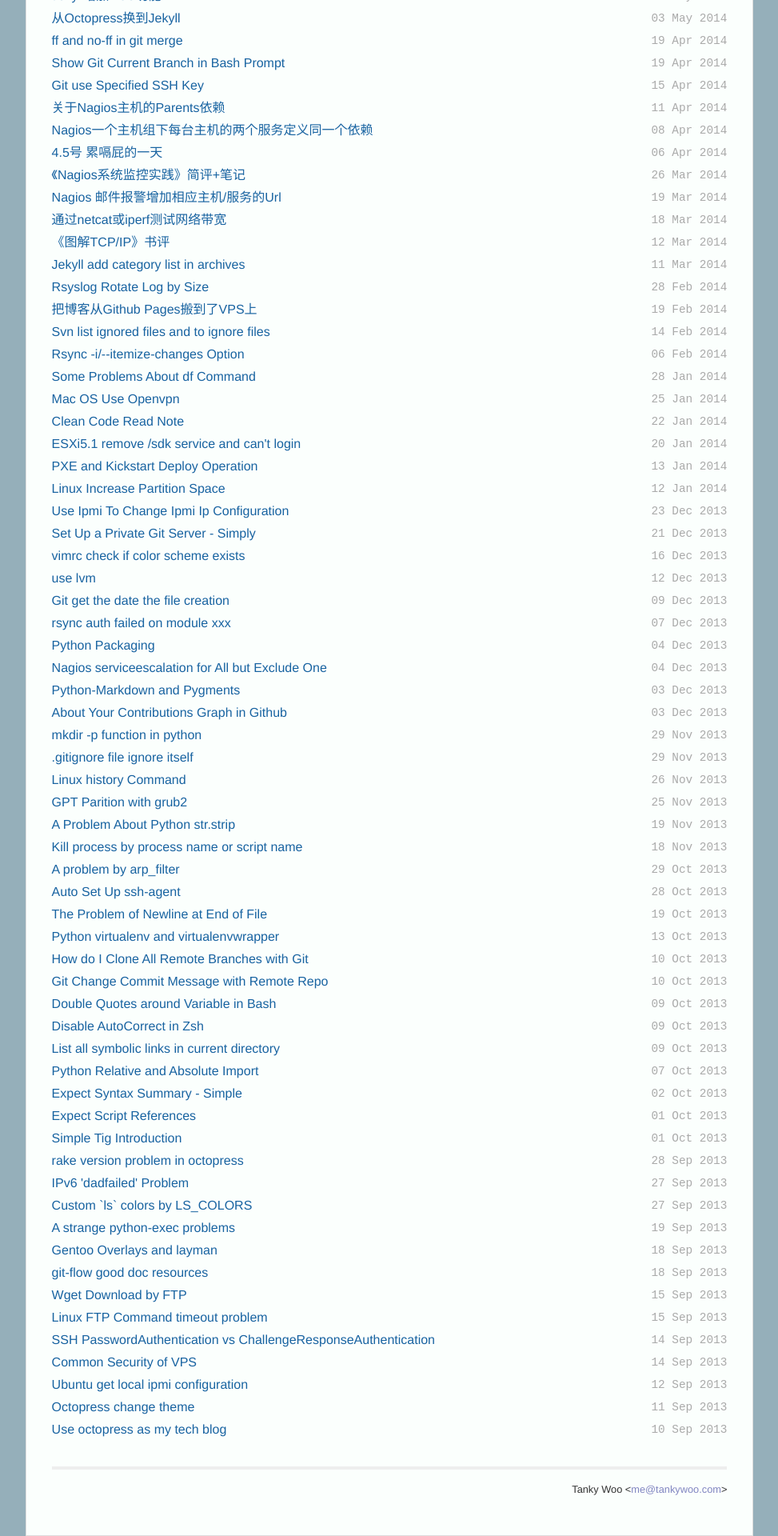
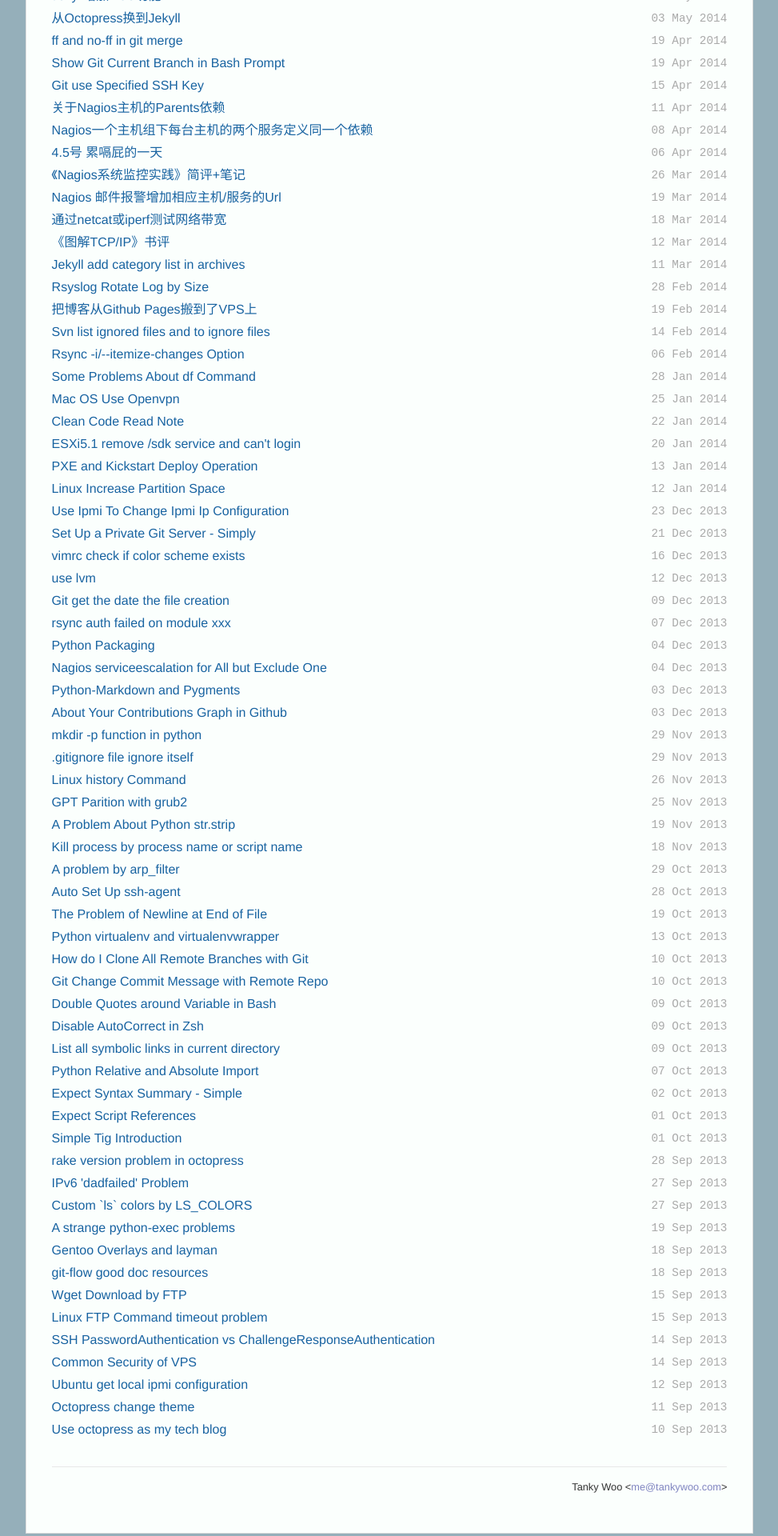
Before and after one commit to Harteyang/harte.top, a Jekyll site: the page built from index.html, in a window 1280 px wide. Shown: the part 1553-3473 px from the top of the page at 80% size, without its empty margins (153-1126 px from the left). Built offline with Jekyll 4.4.1, drawn with Linux system fonts in a browser that asks for light colours; Markdown is read by kramdown in place of the engine named in the settings; comment, search, counter and statistics services are not loaded.

Commit message:
update css

```diff
--- a/css/main.css
+++ b/css/main.css
@@ -137,7 +137,7 @@ hr {
 .footer {
   font-size: 80%;
   color: #333;
-  border-top: 4px solid #eee;
+  border-top: 1px solid #e8e8e8;
   margin-top: 2em;
   overflow: hidden;
 }
```
